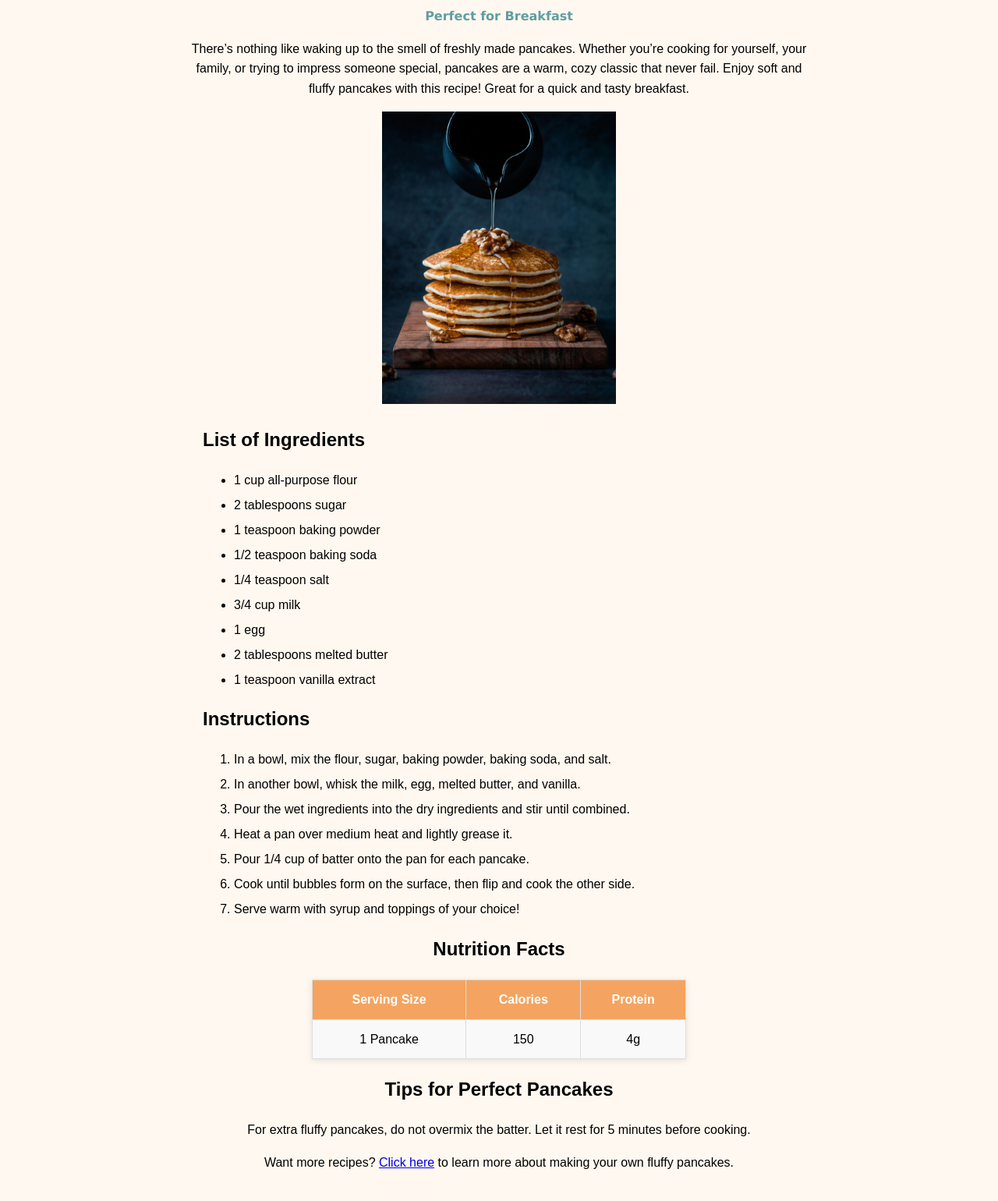
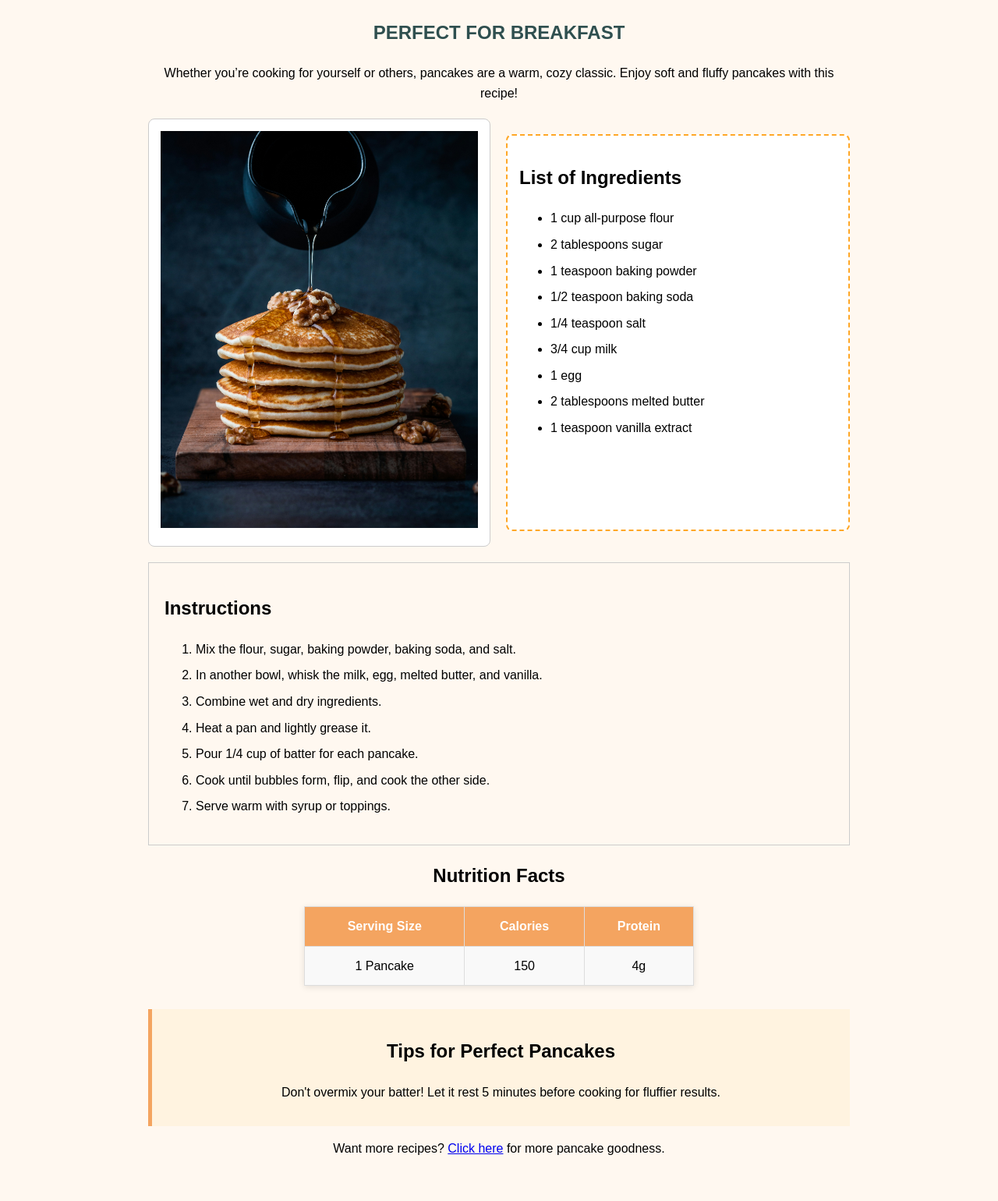
Before and after one commit to michellek22/michellek22.github.io, a plain HTML site: page index.html in a window 1280 px wide. Shown: the part 292-1832 px from the top of the page at 78% size. Drawn offline with Linux system fonts and the light colour scheme.

Commit message:
css and html update

```diff
--- a/index.html
+++ b/index.html
@@ -1,25 +1,24 @@
 <!DOCTYPE html>
-<html>
+<html lang="en">
 
 <head>
+    <title>Web Comm Lab</title>
     <link rel="stylesheet" href="./styles/style.css">
+</head>
 
-        <title>Web Comm Lab
-        </title>
-    </head>
 <body>
 
     <!-- Navigation Bar -->
     <nav class="navbar">
-    <a href="#main">About</a>
+        <a href="#about">About</a>
         <a href="#ingredients">Ingredients</a>
         <a href="#instructions">Instructions</a>
         <a href="#nutrition">Nutrition</a>
     </nav>
 
-
     <!-- Main Wrapper -->
     <div class="center-content">
+
         <h1 class="title">PANCAKES</h1>
         <h2 class="title">Easy Pancake Recipe</h2>
 
@@ -29,23 +28,22 @@
                 Pancakes are one of the world's most beloved and versatile breakfast dishes. Soft, warm, and often
                 served with a drizzle of syrup, a pat of butter, or a handful of fruits, pancakes have become a comfort
                 food staple in many households. But did you know that pancakes have been around for thousands of years?
-                The word “pancake” itself first appeared in English in the 15th century.
             </p>
-            <h2 class="title">Perfect for Breakfast</h2>
+            <h2 class="subtitle">Perfect for Breakfast</h2>
             <p>
-                There’s nothing like waking up to the smell of freshly made pancakes. Whether you’re cooking for
-                yourself, your family, or trying to impress someone special, pancakes are a warm, cozy classic that
-                never fail. Enjoy soft and fluffy pancakes with this recipe! Great for a quick and tasty breakfast.
+                Whether you’re cooking for yourself or others, pancakes are a warm, cozy classic. Enjoy soft and fluffy pancakes with this recipe!
             </p>
         </div>
 
+        <!-- Flexbox Layout with Image and Ingredients -->
+        <div class="flexbox-section">
             <!-- Image -->
-        <div>
-            <img src="pancakes.jpg" alt="Stack of pancakes with syrup" width="300">
+            <div class="flexbox-item">
+                <img src="pancakes.jpg" alt="Stack of pancakes with syrup" class="responsive-img">
             </div>
 
             <!-- Ingredients Section -->
-        <div id="ingredients">
+            <div id="ingredients" class="flexbox-item">
                 <h2>List of Ingredients</h2>
                 <ul>
                     <li>1 cup all-purpose flour</li>
@@ -59,25 +57,21 @@
                     <li>1 teaspoon vanilla extract</li>
                 </ul>
             </div>
+        </div>
 
         <!-- Instructions Section -->
         <div id="instructions">
             <h2>Instructions</h2>
             <ol>
-                <li>In a bowl, mix the <span>flour</span>, <span>sugar</span>, <span>baking powder</span>,
-                    <span>baking soda</span>, and <span>salt</span>.</li>
-                <li>In another bowl, whisk the <span>milk</span>, <span>egg</span>, <span>melted butter</span>, and
-                    <span>vanilla</span>.</li>
-                <li>Pour the wet ingredients into the dry ingredients and stir until combined.</li>
-                <li>Heat a pan over medium heat and lightly grease it.</li>
-                <li>Pour 1/4 cup of batter onto the pan for each pancake.</li>
-                <li>Cook until bubbles form on the surface, then flip and cook the other side.</li>
-                <li>Serve warm with syrup and toppings of your choice!</li>
+                <li>Mix the <span>flour</span>, <span>sugar</span>, <span>baking powder</span>, <span>baking soda</span>, and <span>salt</span>.</li>
+                <li>In another bowl, whisk the <span>milk</span>, <span>egg</span>, <span>melted butter</span>, and <span>vanilla</span>.</li>
+                <li>Combine wet and dry ingredients.</li>
+                <li>Heat a pan and lightly grease it.</li>
+                <li>Pour 1/4 cup of batter for each pancake.</li>
+                <li>Cook until bubbles form, flip, and cook the other side.</li>
+                <li>Serve warm with syrup or toppings.</li>
             </ol>
         </div>
-
-
-
 
         <!-- Nutrition Section -->
         <div id="nutrition">
@@ -98,19 +92,17 @@
             </div>
         </div>
 
-        <!-- Tips -->
-        <div>
-            <h2 id="tips">Tips for Perfect Pancakes</h2>
-            <p>For extra fluffy pancakes, do not overmix the batter. Let it rest for 5 minutes before cooking.</p>
+        <!-- Tips Section -->
+        <div id="tips">
+            <h2>Tips for Perfect Pancakes</h2>
+            <p>Don't overmix your batter! Let it rest 5 minutes before cooking for fluffier results.</p>
         </div>
 
         <!-- External Link -->
         <div>
-            <p>Want more recipes? <a href="https://www.allrecipes.com/recipe/162760/fluffy-pancakes/" target="_blank">Click
-                    here</a> to learn more about making your own fluffy pancakes.</p>
-        </div>
+            <p>Want more recipes? <a href="https://www.allrecipes.com/recipe/162760/fluffy-pancakes/" target="_blank">Click here</a> for more pancake goodness.</p>
         </div>
 
+    </div>
 </body>
-
 </html>
--- a/styles/style.css
+++ b/styles/style.css
@@ -1,53 +1,46 @@
-h1{
-    font-size: larger;
-    font-style: normal
-    color: blue;
-    font-family: 'Courier New', Courier, monospace;
-}
-
-h1.title
-{
-    color:brown
-}
-h2.title {
-    font-size: medium;
-    color: cadetblue;
-    font-family: Verdana, Geneva, Tahoma, sans-serif;
-
-}
-
-#main {
-    background-color: antiquewhite;
-    width: 600px;
-    height: 100px;
-    font-family:Verdana, Geneva, Tahoma, sans-serif
-    font-size: small;
-}
-
+/* ==============
+   General Styles
+================= */
 body {
     font-family: Arial, sans-serif;
+    background-color: #fff8f0;
     line-height: 1.6;
     margin: 0;
     padding: 0;
-    background-color: #fff8f0;
 }
 
-.center-content {
-    max-width: 800px;
-    margin: 0 auto;
-    padding: 20px;
-    text-align: center;
+/* ==============
+   Typography
+================= */
+h1 {
+    font-size: 2em;
+    font-family: 'Courier New', Courier, monospace;
+    color: blue;
 }
 
-.title {
-    color: #d2691e;
-    margin-top: 20px;
+h1.title {
+    color: brown;
 }
 
+h2.title {
+    font-size: 1.5em;
+    color: cadetblue;
+    font-family: Verdana, Geneva, Tahoma, sans-serif;
+}
+
+h2.subtitle {
+    color: darkslategray;
+    text-transform: uppercase;
+}
+
+/* ==============
+   Navigation Bar
+================= */
 .navbar {
     background-color: #ffcc80;
-    padding: 10px 0;
-    text-align: center;
+    padding: 10px;
+    display: flex;
+    justify-content: center;
 }
 
 .navbar a {
@@ -61,36 +54,46 @@ body {
     color: #ff6600;
 }
 
-.table-container {
+/* ==============
+   Centering Content
+================= */
+.center-content {
+    max-width: 900px;
+    margin: 0 auto;
+    padding: 20px;
+    text-align: center;
+}
+
+/* ==============
+   Flexbox Layout
+================= */
+.flexbox-section {
     display: flex;
-    justify-content: center;
+    flex-wrap: wrap;
+    gap: 20px;
+    justify-content: space-between;
     margin: 20px 0;
 }
 
-table {
-    border-collapse: collapse;
-    width: 60%;
-    max-width: 500px;
+.flexbox-item {
+    flex: 1 1 300px;
+    padding: 15px;
     background-color: #fff;
-    box-shadow: 0 2px 8px rgba(0, 0, 0, 0.1);
+    border: 1px solid #ccc;
+    border-radius: 8px;
 }
 
-table th,
-table td {
-    border: 1px solid #ddd;
-    padding: 12px 15px;
-    text-align: center;
+/* ==============
+   Responsive Images
+================= */
+.responsive-img {
+    max-width: 100%;
+    height: auto;
 }
 
-table th {
-    background-color: #f4a460;
-    color: white;
-}
-
-table tr:nth-child(even) {
-    background-color: #f9f9f9;
-}
-
+/* ==============
+   Lists
+================= */
 #ingredients, #instructions {
     text-align: left;
     padding: 0 20px;
@@ -101,7 +104,73 @@ ul, ol {
     margin-left: 20px;
 }
 
-ul li, ol li {
+li {
     margin-bottom: 8px;
-    line-height: 1.5;
 }
+
+/* ==============
+   Table Styling
+================= */
+.table-container {
+    display: flex;
+    justify-content: center;
+    margin: 20px 0;
+}
+
+table {
+    border-collapse: collapse;
+    width: 100%;
+    max-width: 500px;
+    background-color: #fff;
+    box-shadow: 0 2px 8px rgba(0, 0, 0, 0.1);
+}
+
+th, td {
+    border: 1px solid #ddd;
+    padding: 12px 15px;
+    text-align: center;
+}
+
+th {
+    background-color: #f4a460;
+    color: white;
+}
+
+tr:nth-child(even) {
+    background-color: #f9f9f9;
+}
+
+/* ==============
+   Borders, Margins, Padding
+================= */
+#ingredients {
+    border: 2px dashed #ffa726;
+    margin: 20px 0;
+    padding: 15px;
+}
+
+#instructions {
+    border: 1px solid #ccc;
+    padding: 20px;
+}
+
+#tips {
+    background-color: #fff3e0;
+    border-left: 5px solid #f4a460;
+    padding: 15px;
+    margin-top: 30px;
+}
+
+/* ==============
+   Responsive Design
+================= */
+@media screen and (max-width: 768px) {
+    .flexbox-section {
+        flex-direction: column;
+    }
+
+    .navbar {
+        flex-direction: column;
+        gap: 10px;
+    }
+}
```
Lines whose indentation alone changed are shown as unchanged.
